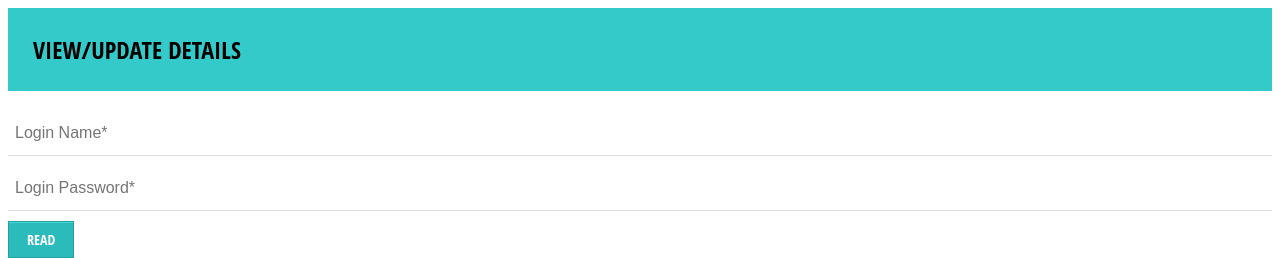
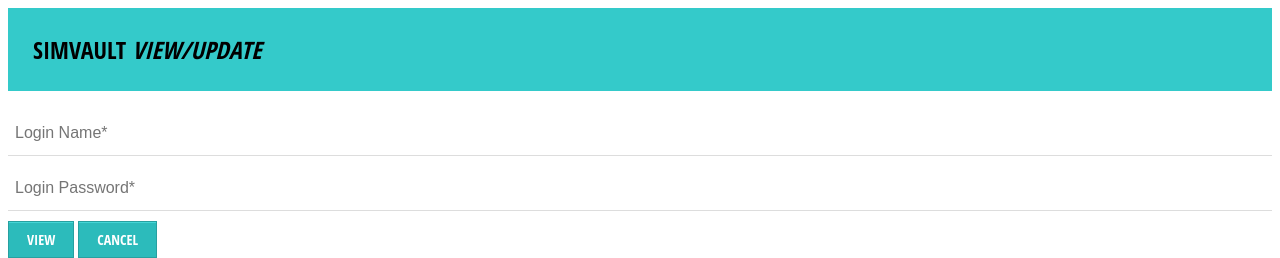
Before and after one commit to SrivigneshM/password_manager, a Flask app: page /edit_profile in a window 1280 px wide. Shown: the top 258 px of the page. Run offline with Flask 2, Linux system fonts and the light colour scheme; some libraries are stand-ins or nearby versions.

Commit message:
named the app Simvault, button navigation cleaned up

```diff
--- a/static/form_actions.js
+++ b/static/form_actions.js
@@ -66,12 +66,14 @@
 		$('#showresults').val(data);
 		var result = document.getElementById('showresults');
 		result.style.color = "#006400";
+		document.getElementById('showresults').focus();
 	    }
 	},
 	error: function (xhr, status) {
 	    $('#showresults').val(xhr.responseText);
 	    var result = document.getElementById('showresults');
 	    result.style.color = "#FF0000";
+	    document.getElementById('showresults').focus();
 	},
 	complete: function (xhr, status) {
 	    //$('#showresults').slideDown('slow')
--- a/templates/edit.html
+++ b/templates/edit.html
@@ -6,13 +6,14 @@
   </head>
    <body>
      <div class="form-style-8">
-       <h2>View/Update details</h2>
+       <h2><b>SIMVAULT</b> <i>View/Update</i></h2>
 
        <form action="" id="edit_details_form">
 
 	     <input type="text" name="actor_name" placeholder="Login Name*" required/>
 	     <input type="password" name="actor_password" placeholder="Login Password*" required/>
-	     <input type="submit" value="read" placeholder="Read"/>
+	     <input type="submit" value="view" placeholder="View"/>
+	     <input type="button" value="cancel" placeholder="Cancel" onclick="render_home();"/>
 	     <select name="app_name" id="app_name" onchange="load_edit_pane();"></select>
 
 	     <div id="edit_pane" hidden="true">
@@ -30,9 +31,9 @@
 		  <input type="text" name="is_active" id="active" placeholder="Active profile (Y/N)" onkeyup="validate_active();"/>
 		  <input type="text" name="customer_care_number" id="customercarenumber" placeholder="Customer Care Number" />
 
-		  <input type="button" value="Save" placeholder="Save" onclick="update_profile();"/>
+		  <input type="button" value="submit" placeholder="submit" onclick="update_profile();"/>
+		  <input type="button" value="cancel" placeholder="Cancel" onclick="render_home();"/>
 		  <input type ="text" id="showresults" placeholder="Result" readonly>
-		  <input type="button" value="home" placeholder="Home" onclick="render_home();"/>
 	     </div>
 
        </form>
--- a/templates/profile.html
+++ b/templates/profile.html
@@ -5,7 +5,7 @@
   </head>
    <body>
      <div class="form-style-8">
-       <h2>Secure details</h2>
+       <h2><b>SIMVAULT</b> <i>Add</i></h2>
 
        <form action="" id="details_form">
 
```
Also changed, not shown: templates/home.html (+4 -3 lines).
